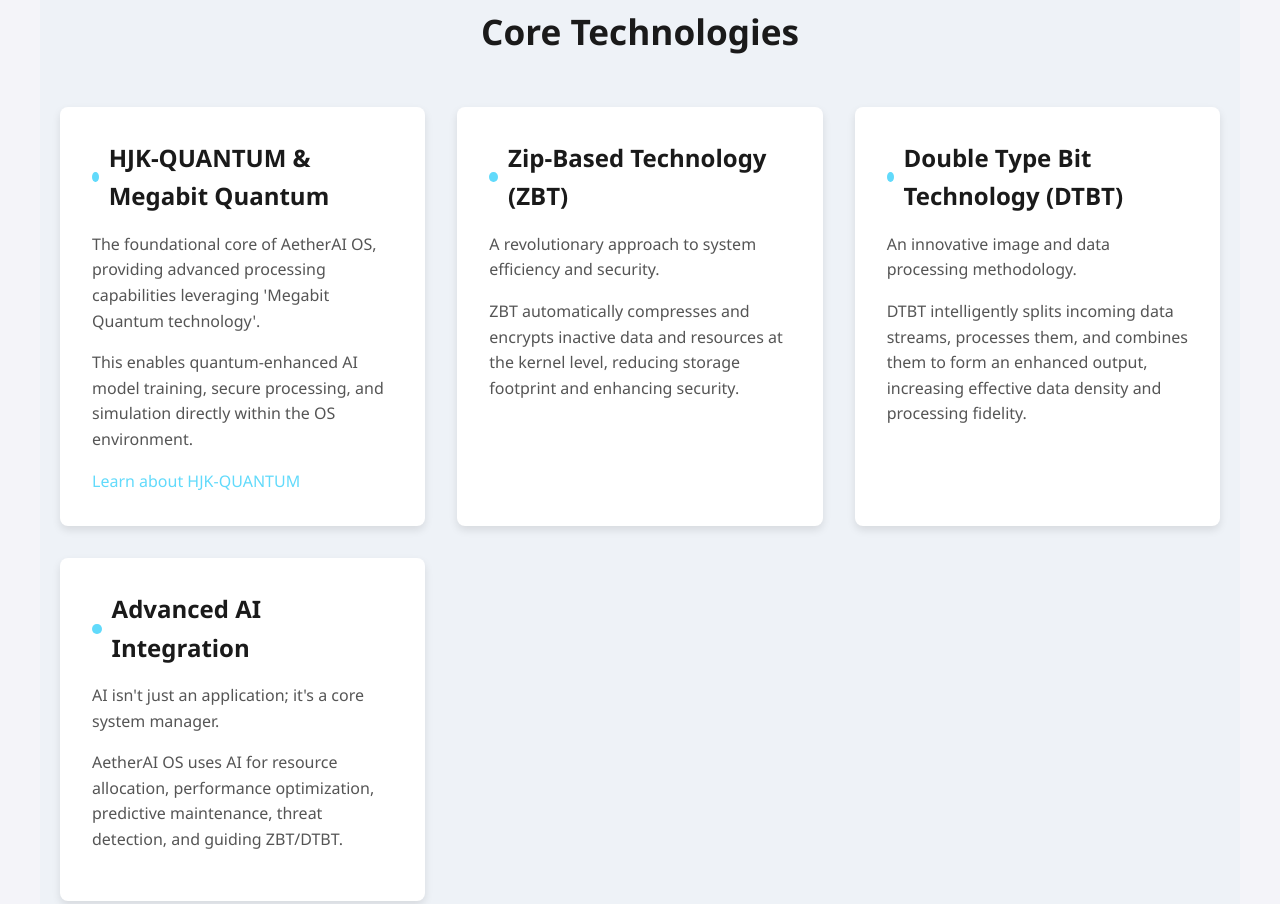
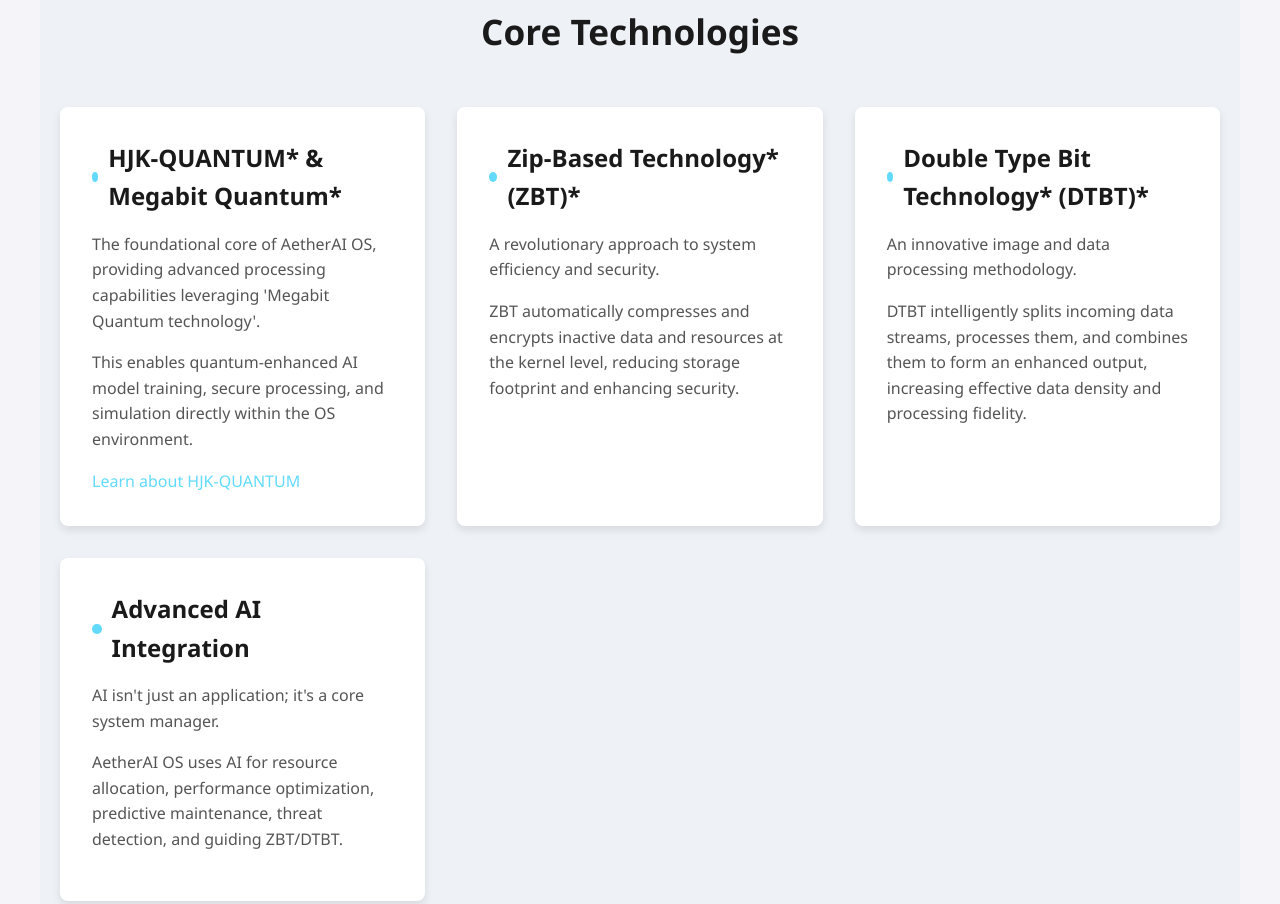
Before and after one commit to hjk-inc/AntherAios, a plain HTML site: page index.html in a window 1280 px wide. Shown: the part 1194-2098 px from the top of the page. Drawn offline with Linux system fonts and the light colour scheme.

Commit message:
Update technology names to include trademarks

```diff
--- a/index.html
+++ b/index.html
@@ -278,18 +278,18 @@
         <h2 class="section-title">Core Technologies</h2>
         <div class="tech-grid">
             <div class="tech-card">
-                <h3>HJK-QUANTUM & Megabit Quantum</h3>
+                <h3>HJK-QUANTUM* & Megabit Quantum*</h3>
                 <p>The foundational core of AetherAI OS, providing advanced processing capabilities leveraging 'Megabit Quantum technology'.</p>
                 <p>This enables quantum-enhanced AI model training, secure processing, and simulation directly within the OS environment.</p>
                 <a href="https://github.com/hjk-inc/HJK-QUANTUM-" target="_blank" class="tech-link">Learn about HJK-QUANTUM</a>
             </div>
             <div class="tech-card">
-                <h3>Zip-Based Technology (ZBT)</h3>
+                <h3>Zip-Based Technology* (ZBT)*</h3>
                 <p>A revolutionary approach to system efficiency and security.</p>
                 <p>ZBT automatically compresses and encrypts inactive data and resources at the kernel level, reducing storage footprint and enhancing security.</p>
             </div>
             <div class="tech-card">
-                <h3>Double Type Bit Technology (DTBT)</h3>
+                <h3>Double Type Bit Technology* (DTBT)*</h3>
                 <p>An innovative image and data processing methodology.</p>
                 <p>DTBT intelligently splits incoming data streams, processes them, and combines them to form an enhanced output, increasing effective data density and processing fidelity.</p>
             </div>
@@ -313,7 +313,7 @@
     <!-- Footer -->
     <footer>
         <div class="footer-content">
-            <p>AetherAI OS: Where Artificial Intelligence Meets the Operating System Kernel.</p>
+            <p>AetherAI OS*: Where Artificial Intelligence Meets the Operating System Kernel.</p>
             <p class="license-info">
                 This project is subject to the terms of the HJK-QUANTUM ORGANIZATION LICENSE found in the HJK-QUANTUM repository (https://github.com/hjk-inc/HJK-QUANTUM-/blob/main/LICENSE), as it builds heavily upon that software. Please review the linked license for details regarding commercial use, contributions, and warranties.* are TM OF HJK-INC
             </p>
```
